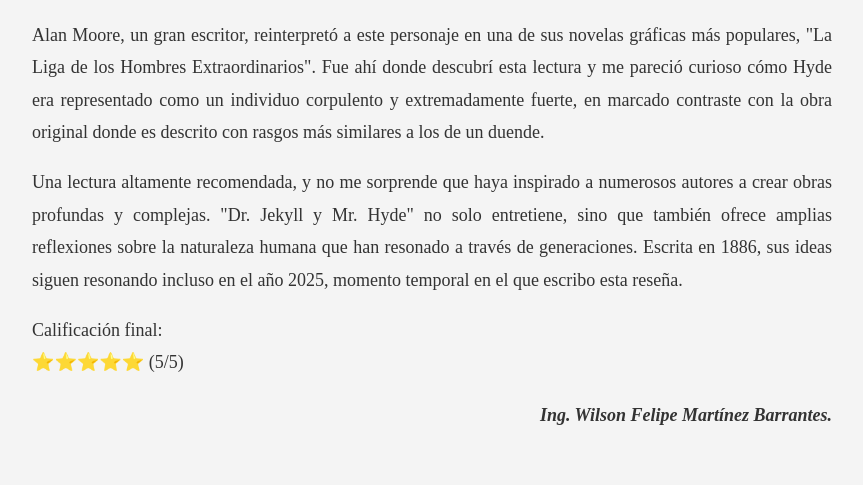
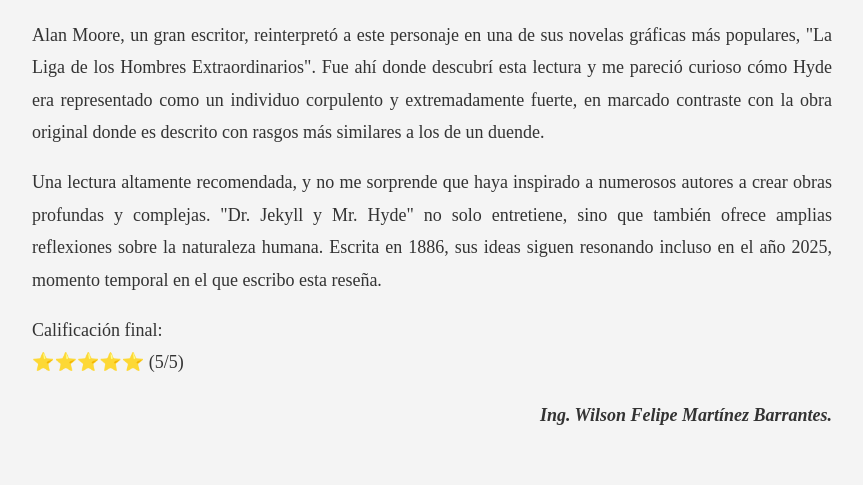
Before and after one commit to WMARBAR/myPage_WFM, a Flask app: page /rese_JenkyllHyde_Stevenson in a window 1280 px wide. Shown: the part 629-1114 px from the top of the page, without its empty margins (228-1091 px from the left). Run offline with Flask 3, Linux system fonts and the light colour scheme; some web fonts are replaced.

Commit message:
Reseña tren azul Agata

```diff
--- a/templates/rese_JenkyllHyde_Stevenson.html
+++ b/templates/rese_JenkyllHyde_Stevenson.html
@@ -30,7 +30,7 @@
             <p>El Dr. Henry Jekyll es un respetado científico en la sociedad londinense y se enfrenta a una batalla interna contra impulsos que él mismo considera oscuros. En busca de una solución, desarrolla una fórmula que le permite encarnar a Edward Hyde, su completa antítesis moral y física. Hyde representa la ausencia total de restricciones sociales y éticas, actuando según sus impulsos más primitivos sin comprometer la reputación de Jekyll.</p>
             <p>Lo que inicia como un meticuloso experimento científico pronto escala hacia un caos imprevisto, desencadenando una serie de eventos aterradores. A través de esta narrativa, el libro se adentra en la dualidad inherente al ser humano, explorando los riesgos de perder el control sobre nuestros lados más sombríos.</p>
             <p>Alan Moore, un gran escritor, reinterpretó a este personaje en una de sus novelas gráficas más populares, "La Liga de los Hombres Extraordinarios". Fue ahí donde descubrí esta lectura y me pareció curioso cómo Hyde era representado como un individuo corpulento y extremadamente fuerte, en marcado contraste con la obra original donde es descrito con rasgos más similares a los de un duende.</p>
-            <p>Una lectura altamente recomendada, y no me sorprende que haya inspirado a numerosos autores a crear obras profundas y complejas. "Dr. Jekyll y Mr. Hyde" no solo entretiene, sino que también ofrece amplias reflexiones sobre la naturaleza humana que han resonado a través de generaciones. Escrita en 1886, sus ideas siguen resonando incluso en el año 2025, momento temporal en el que escribo esta reseña.</p>
+            <p>Una lectura altamente recomendada, y no me sorprende que haya inspirado a numerosos autores a crear obras profundas y complejas. "Dr. Jekyll y Mr. Hyde" no solo entretiene, sino que también ofrece amplias reflexiones sobre la naturaleza humana. Escrita en 1886, sus ideas siguen resonando incluso en el año 2025, momento temporal en el que escribo esta reseña.</p>
 
 
             <p>Calificación final:<br>
```
